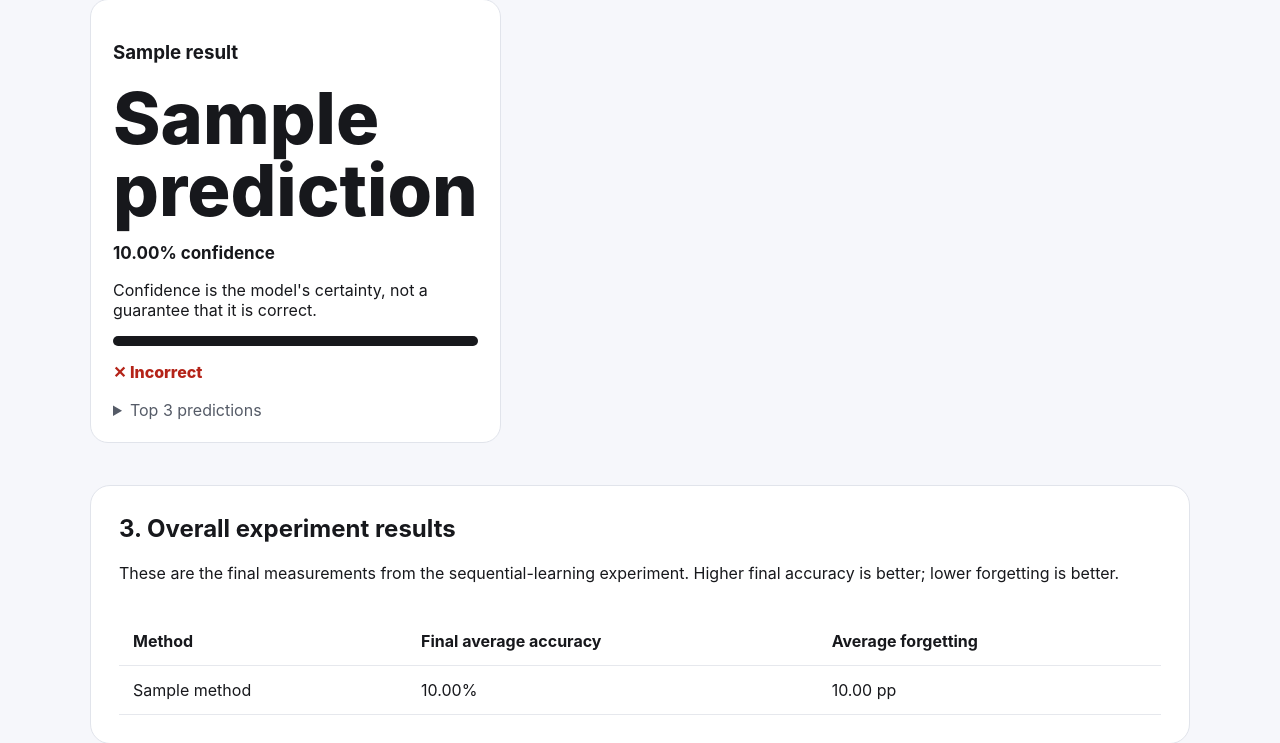
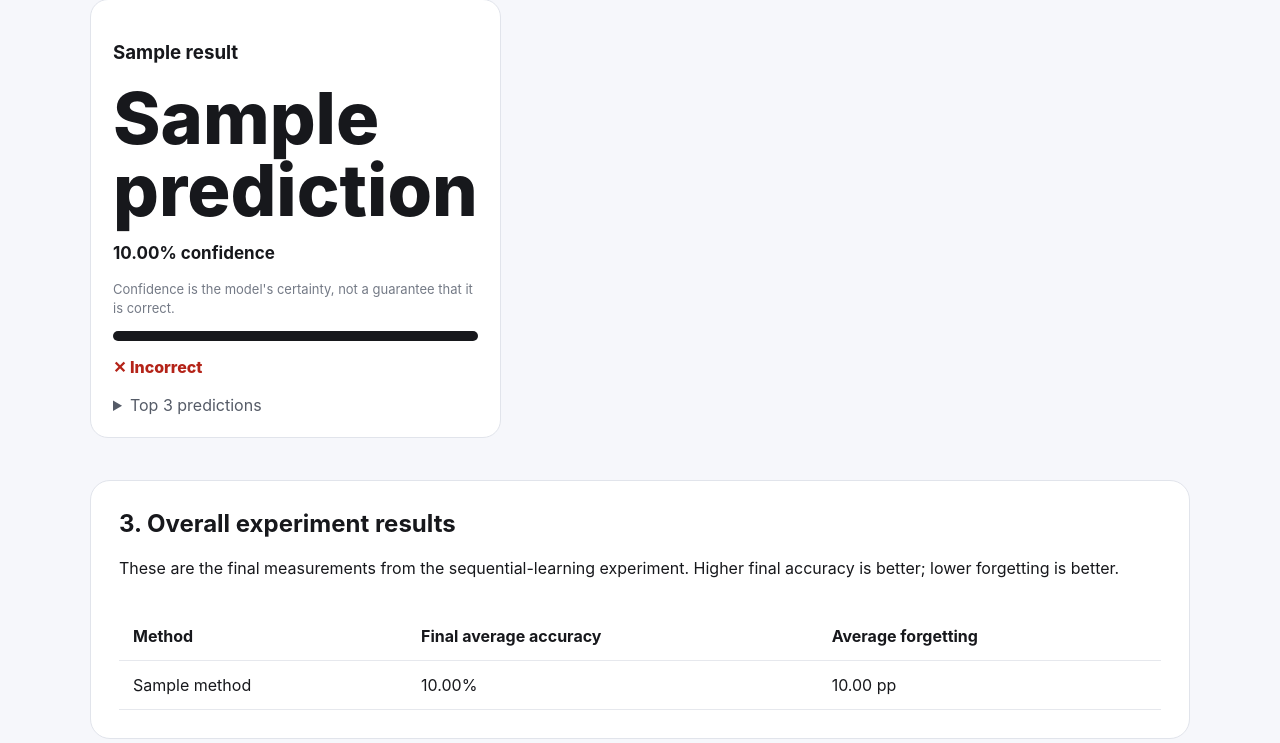
Before and after one commit to Katlegojack/Neural-Network-AI-mini-project, a Django app: template prototype/demo/templates/demo/index.html in a window 1280 px wide. Shown: the part 963-1706 px from the top of the page. Run offline with Django 4.2, Linux system fonts and the light colour scheme; the template is opened without the code that fills it: most values are stand-ins (such as "Sample title", 1, 10 or a date in 2020); grey boxes marked "Sample" are stand-in pictures.

Commit message:
Style confidence explanation

```diff
--- a/prototype/demo/static/demo/style.css
+++ b/prototype/demo/static/demo/style.css
@@ -209,3 +209,9 @@ code {
         grid-template-columns: 1fr;
     }
 }
+
+.confidence-note {
+    color: #747a86;
+    font-size: 13px;
+    line-height: 1.45;
+}
```
